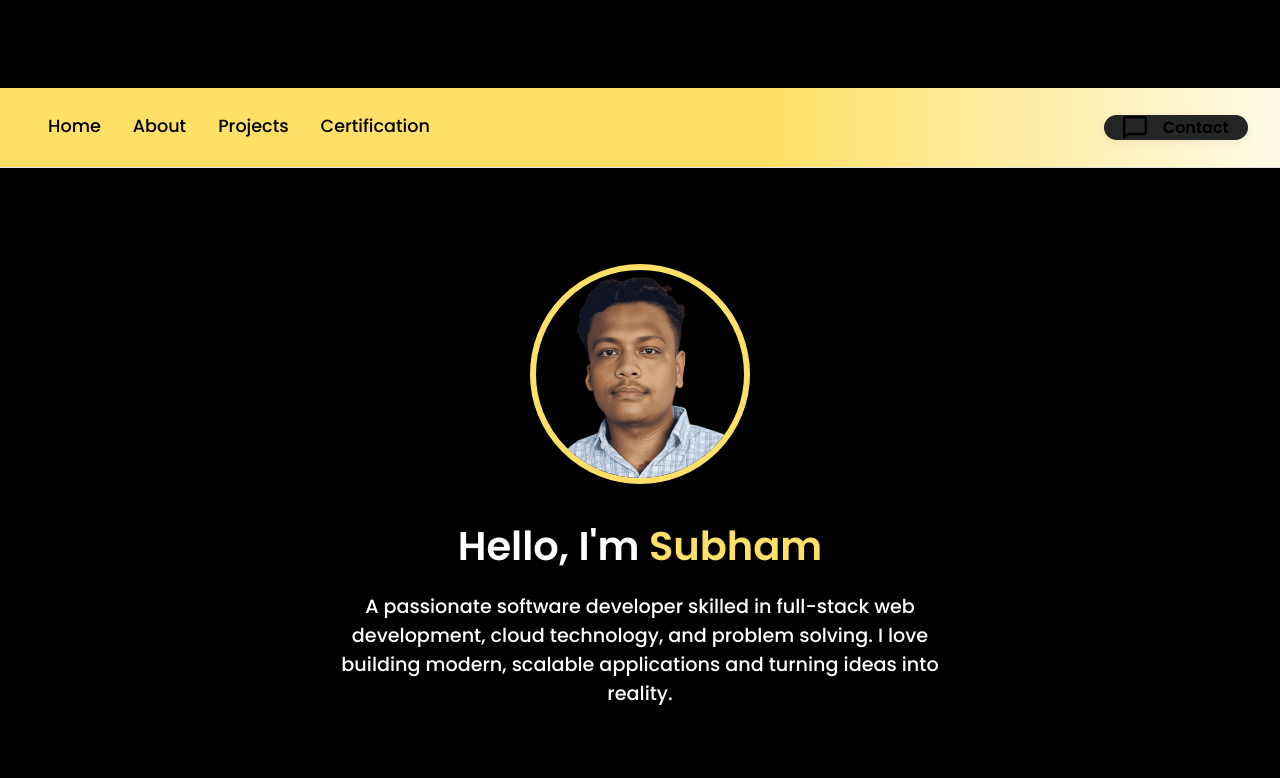
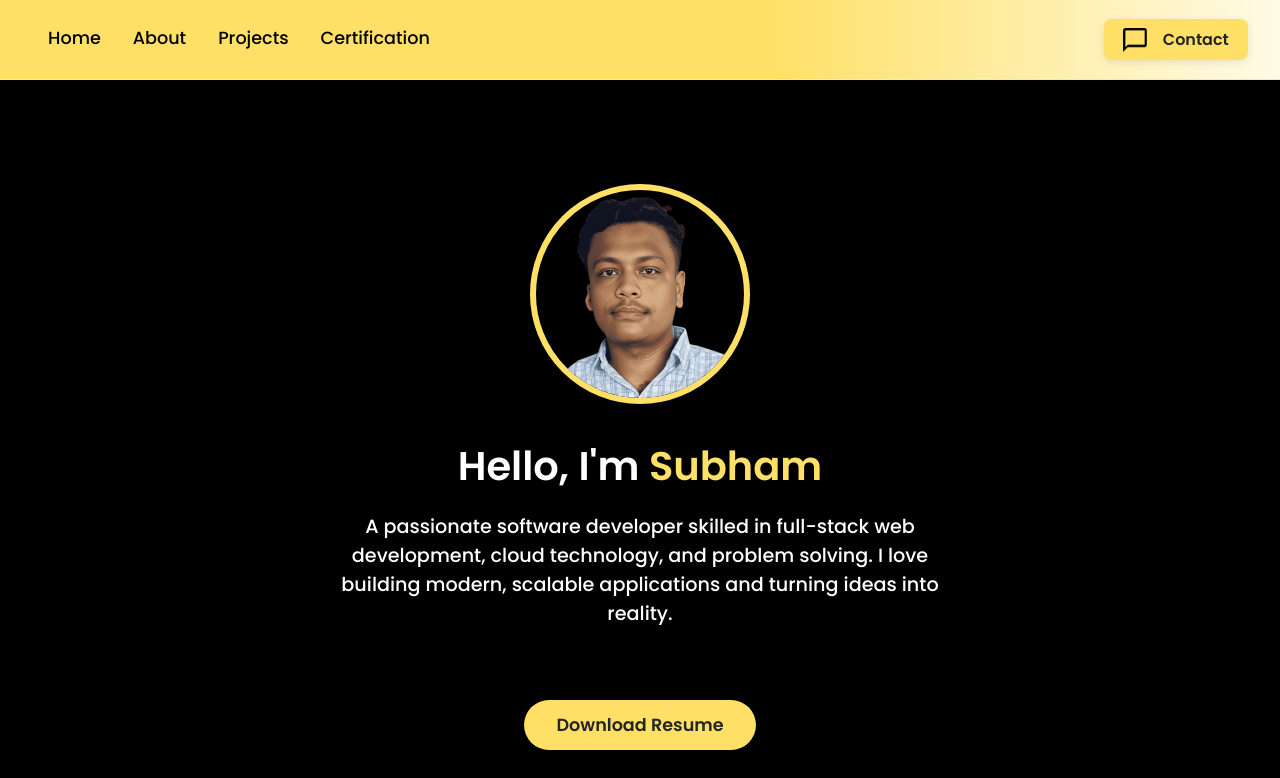
Before and after one commit to Subham472898/Portfolio, a React (Create React App) app: page / in a window 1280 px wide. Shown: the top 778 px of the page. Built offline with nearby package versions, Linux system fonts and the light colour scheme.

Commit message:
Update navbar.js

```diff
--- a/src/components/NavBar/navbar.js
+++ b/src/components/NavBar/navbar.js
@@ -9,20 +9,20 @@ const Navbar = () => {
 
     return (
         <>
-            <nav className="navbar" style={{position: 'relative'}}>
+            <nav className="navbar" style={{position: 'fixed', top: 0, left: 0, width: '100vw', zIndex: 100}}>
                 <div className="desktopMenu" id="desktopMenu">
                     <Link activeClass='active' to='intro' spy={true} smooth={true} offset={-100} duration={500} className="desktopMenuListItem">Home</Link>
                     <Link activeClass='active' to='skills' spy={true} smooth={true} offset={-50} duration={500} className="desktopMenuListItem">About</Link>
                     <Link activeClass='active' to='projects' spy={true} smooth={true} offset={-80} duration={500} className="desktopMenuListItem">Projects</Link>
                     <Link activeClass='active' to='certification' spy={true} smooth={true} offset={-50} duration={500} className="desktopMenuListItem">Certification</Link>
                 </div>
-                <button className="desktopMenuBtn" id="desktopMenuBtn" style={{display: 'flex', alignItems: 'center', justifyContent: 'flex-end', marginLeft: 'auto', gap: '0.5rem'}} onClick={() => {
+                <button className="desktopMenuBtn" id="desktopMenuBtn" style={{display: 'flex', alignItems: 'center', justifyContent: 'flex-end', marginLeft: 'auto', gap: '0.5rem', background: '#ffe066', color: '#232526', borderRadius: '0.5rem', boxShadow: '0 2px 8px rgba(0,0,0,0.10)', fontWeight: 600, fontSize: '1rem', border: 'none', padding: '0.5rem 1.2rem', transition: 'background 0.3s, color 0.3s'}} onClick={() => {
                     document.getElementById('contact').scrollIntoView({behavior: 'smooth'});
                 }}>
                     <img src={contactIcon} alt="Contact" style={{height: '1.5rem', marginRight: '0.5rem'}} />
                     Contact
                 </button>
-                <img src={menuIcon} alt="Menu" className="mobMenu" style={{position: 'absolute', right: '1.5rem', top: '1.5rem'}} onClick={() => setShowMenu(!showMenu)} />
+                <img src={menuIcon} alt="Menu" className="mobMenu" style={{position: 'absolute', right: '1.2rem', top: '1.2rem', height: '2.8rem', width: '2.8rem', borderRadius: '0.5rem', boxShadow: '0 2px 8px rgba(0,0,0,0.10)', background: '#ffe066', padding: '0.2rem', transition: 'box-shadow 0.2s, background 0.2s'}} onClick={() => setShowMenu(!showMenu)} />
 
                 {/* Mobile menu: show all links only when menu.png is clicked */}
                 {showMenu && (
```
